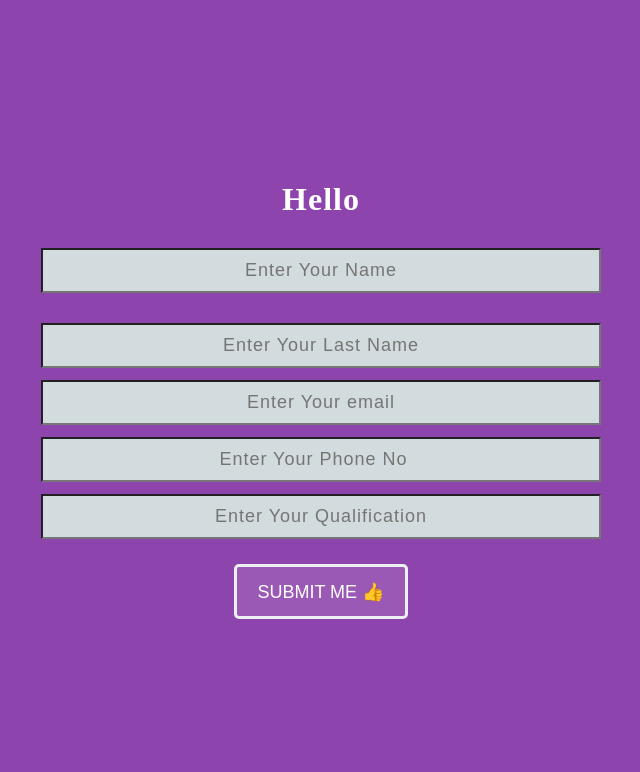
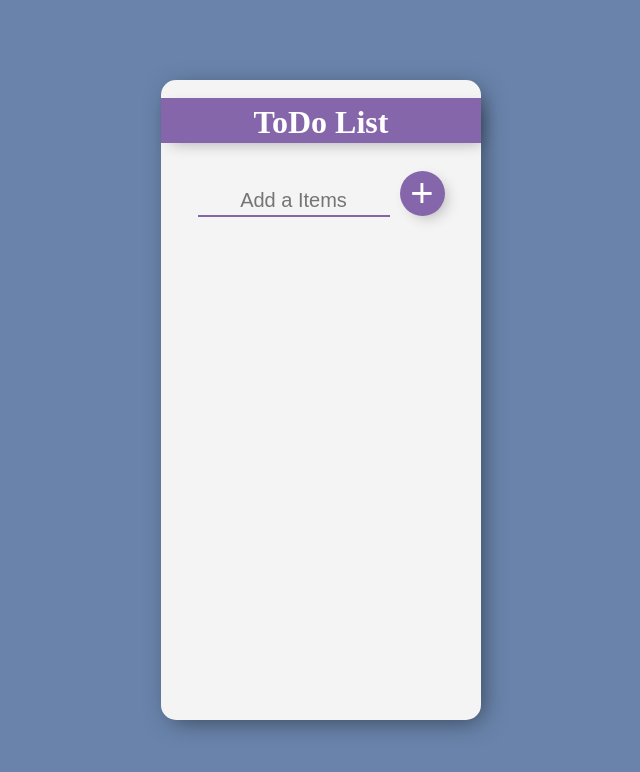
Before and after one commit to muktinathrajbanshi/ReactTutorial, a React (Create React App) app: page / in a window 1280 px wide. Shown: the top 772 px of the page, without its empty margins (319-959 px from the left). Built offline with nearby package versions, Linux system fonts and the light colour scheme; a web font is replaced by a local one.

Commit message:
Building a Todo List App Project in React JS from Scratch

```diff
--- a/public/index.html
+++ b/public/index.html
@@ -18,6 +18,13 @@
       href="https://fonts.googleapis.com/css2?family=Caveat:wght@400..700&family=Flamenco:wght@300;400&family=IBM+Plex+Sans:ital,wght@0,100..700;1,100..700&family=Josefin+Sans:ital,wght@0,100..700;1,100..700&family=Jost:ital,wght@0,100..900;1,100..900&family=Montserrat:ital,wght@0,100..900;1,100..900&family=Piazzolla:ital,opsz,wght@0,8..30,100..900;1,8..30,100..900&display=swap"
       rel="stylesheet"
     />
+    <link
+      rel="stylesheet"
+      href="https://cdnjs.cloudflare.com/ajax/libs/font-awesome/4.7.0/css/font-awesome.css"
+      integrity="sha512-5A8nwdMOWrSz20fDsjczgUidUBR8liPYU+WymTZP1lmY9G6Oc7HlZv156XqnsgNUzTyMefFTcsFH/tnJE/+xBg=="
+      crossorigin="anonymous"
+      referrerpolicy="no-referrer"
+    />
 
     <title>React App</title>
   </head>
--- a/src/App.jsx
+++ b/src/App.jsx
@@ -1,122 +1,59 @@
 import React, { useState } from "react";
+import ToDoLists from "./ToDoLists";
 
 const App = () => {
 
-    const [fullName, setFullName] = useState({
-        fname: "",
-        lname: "",
-        email: "",
-        phone: "",
-        qua : "",
-    });
+    const [inputList, setInputList] = useState("");
+    const [Items, SetItems] = useState([]);
 
-    const inputEvent = (event) => {
-        console.log(event.target.value);
-        console.log(event.target.name);
+    const itemEvent = (event) => {
+        setInputList(event.target.value);
+    };
 
-        // const value = event.target.value;
-        // const name = event.target.name;
+    const listOfItems = () => {
+        SetItems((oldItems) => {
+            return [...oldItems, inputList];
+        });
+        setInputList("");
+    };
 
-        const {name, value} = event.target;
+    const deleteItems = (id) => {
+        console.log("deleted");
 
-        setFullName((preValue) => {
-        console.log(preValue);
-
-        return {
-            ...preValue,
-            [name] : value,
-        }
-
-
-        // if(name === "fName") {
-        //    return {
-        //     fname: value,
-        //     lname: preValue.lname,
-        //     email: preValue.email,
-        //     phone: preValue.phone,
-
-        //    };
-        // } else if(name === "lName") {
-        //    return {
-        //     fname: preValue.fname,
-        //     lname: value,
-        //     email: preValue.email,
-        //     phone: preValue.phone,
-        //    };
-        // } else if(name === "email") {
-        //    return {
-        //     fname: preValue.fname,
-        //     lname: preValue.lname,
-        //     email: value,
-        //     phone: preValue.phone,
-        //      };
-        // }else if(name === "phone") {
-        //    return {
-        //     fname: preValue.fname,
-        //     lname: preValue.lname,
-        //     email: preValue.email,
-        //     phone: value,
-        //    };
-        // }
-        });
+        SetItems((oldItems) => {
+            return oldItems.filter((arrElem, index) => {
+                return index !== id;
+            })
+        })
 
     };
-
-    const onSubmits = (event) => {
-        event.preventDefault();
-        alert("form submitted");
-    }
-
 
     return (
         <>
             <div className="main_div">
-            <form onSubmit={onSubmits}>
-            <div>
-                <h1> Hello {fullName.fname} {fullName.lname} </h1>
-                <p> {fullName.email} </p>
-                <p> {fullName.phone} </p>
-                <p> {fullName.qua} </p>
-                <input
-                 type="text"
-                 placeholder="Enter Your Name"
-                 name="fname"
-                 onChange={inputEvent}
-                 value={fullName.fname}
-                  />
-                <br />
-                <input
-                 type="text"
-                 placeholder="Enter Your Last Name"
-                 name="lname"
-                 onChange={inputEvent}
-                 value={fullName.lname}
-                  />
-                  <input
-                 type="email"
-                 placeholder="Enter Your email"
-                 name="email"
-                 onChange={inputEvent}
-                 value={fullName.email}
-                 autoComplete="off"
-                  />
-                  <input
-                 type="number"
-                 placeholder="Enter Your Phone No"
-                 name="phone"
-                 onChange={inputEvent}
-                 value={fullName.phone}
-                  />
-                  <input
-                 type="text"
-                 placeholder="Enter Your Qualification"
-                 name="qua"
-                 onChange={inputEvent}
-                 value={fullName.qua}
-                  />
-                <button type="submit"> Submit Me 👍 </button>
-            </div>
-            </form>
+                <div className="center_div">
+                    <br />
+                    <h1> ToDo List </h1>
+                    <br />
+                    <input type="text" placeholder="Add a Items"
+                    value = {inputList}
+                    onChange={itemEvent} />
+                    <button onClick={listOfItems}> + </button>
+
+                    <ol>
+                        {/* <li> {inputList} </li> */}
+
+                        {Items.map((itemvalue, index) => {
+                          return <ToDoLists
+                          key={index}
+                          id={index}
+                          text={itemvalue}
+                          onSelect = {deleteItems}
+                          />;
+                        })}
+
+                    </ol>
+                </div>
             </div>
         </>
     );
--- /dev/null
+++ b/src/ToDoLists.jsx
@@ -0,0 +1,21 @@
+import React from "react";
+
+
+const ToDoLists = (props) => {
+
+
+    return (
+        <>
+        <div className="todo_style">
+        <i className="fa fa-times" aria-hidden="true"
+         onClick={() => {
+            props.onSelect(props.id);
+         }}
+         />
+        <li> {props.text} </li>
+        </div>
+        </>
+      );
+};
+
+export default ToDoLists;
--- a/src/index.css
+++ b/src/index.css
@@ -5,54 +5,121 @@
   background-color: #d2dbdd;
 }
 
-div {
+.main_div {
   width: 100%;
   height: 100vh;
-  background: #8e44ad;
+  background: #6983aa;
   display: flex;
-  flex-direction: column;
+  flex-direction: row;
   justify-content: center;
   align-items: center;
+  text-align: center;
+}
+
+.center_div {
+  width: 25%;
+  height: 80vh;
+  background-color: #f4f4f4;
+  box-shadow: 5px 5px 25px -5px rgba(0, 0, 0, 0.5);
+  border-radius: 15px;
+  -webkit-border-radius: 15px;
+  -moz-border-radius: 15px;
+  -ms-border-radius: 15px;
+  -o-border-radius: 15px;
 }
 
 h1 {
-  color: #fff;
-  background-color: transparent;
-  font-weight: bold;
-  letter-spacing: 1px;
-  margin-bottom: 18px;
-}
-
-p {
-  background-color: transparent;
+  color: white;
+  background: transparent;
+  background-color: #8566aa;
+  padding: 6px 0 2px 0;
+  margin-bottom: 10px;
+  box-shadow: 5px 5px 15px -5px rgba(0, 0, 0, 0.3);
 }
 
 input {
-  width: 560px;
-  height: 45px;
-  margin-top: 12px;
-  font-size: 18px;
-  letter-spacing: 1px;
   text-align: center;
+  height: 30px;
+  top: 10px;
+  border: none;
+  background: transparent;
+  font-size: 20px;
+  font-weight: 500;
+  width: 60%;
+  border-bottom: 2px solid #8566aa;
+  outline: none;
 }
 
 button {
-  padding: 0 20px;
-  line-height: 24px;
-  background: #9b59b6;
-  color: white;
-  height: 55px;
-  border: 3px solid #ecf0f1;
+  height: 45px;
+  width: 45px;
+  border-radius: 50%;
+  -webkit-border-radius: 50%;
+  -moz-border-radius: 50%;
+  -ms-border-radius: 50%;
+  -o-border-radius: 50%;
+  border-color: transparent;
+  background-color: #8566aa;
+  color: #fff;
+  font-size: 40px;
+  border: none;
   outline: none;
-  border-radius: 5px;
-  -webkit-border-radius: 5px;
-  -moz-border-radius: 5px;
-  -ms-border-radius: 5px;
-  -o-border-radius: 5px;
-  font-size: 18px;
-  text-transform: uppercase;
-  cursor: pointer;
-  margin-top: 25px;
+  margin-left: 10px;
+  box-shadow: 5px 5px 15px -5px rgba(0, 0, 0, 0.3);
+}
+
+button:hover {
+  background-color: #20bf6b;
+}
+
+ol {
+  margin-top: 30px;
+}
+
+ol li {
+  padding-left: 0px;
+  text-align: left;
+  font-size: 20px;
+  font-weight: 500;
+  min-height: 40px;
+  display: flex;
+  align-items: center;
+  color: #8566aa;
+  text-transform: capitalize;
+}
+
+.todo_style {
+  display: flex;
+  flex-direction: row;
+  justify-content: left;
+  align-items: center;
+  color: #8566aa;
+  background-color: #f4f4f4;
+  padding-left: 15px;
+}
+
+.todo_style .fa-times {
+  width: 30px;
+  height: 30px;
+  border-radius: 50%;
+  -webkit-border-radius: 50%;
+  -moz-border-radius: 50%;
+  -ms-border-radius: 50%;
+  -o-border-radius: 50%;
+  display: flex;
+  justify-content: center;
+  align-items: center;
+  font-size: 20px;
+  color: #fff;
+  background-color: #8566aa;
+}
+.todo_style .fa-times:hover {
+  background-color: crimson;
+}
+
+.todo_style li {
+  background-color: #f4f4f4;
+  padding-left: 20px;
 }
 
 .heading_style {
@@ -159,24 +226,22 @@
   text-transform: capitalize;
 }
 
-/* button {
-  padding: 5px 8px;
-  font-family: "Raleway", sans-serif;
-  text-transform: uppercase;
-  font-size: 13px;
-  letter-spacing: 2px;
-  font-weight: 500;
-  color: #868686;
-  background-color: #fff;
-  outline: none;
-  border: 1px solid black;
-  cursor: pointer;
-} */
+@media (max-width: 768px) {
+  .center_div {
+    width: 55%;
+  }
 
-@media (max-width: 768px) {
-  .card {
-    float: none;
-    margin: 5%;
-    width: 90%;
+  .todo_style li {
+    margin: 0 15px 0 15px;
+    display: flex;
+    justify-content: center;
+    align-items: center;
+  }
+  button {
+    margin-left: 5px;
+    min-height: 40px;
+    width: 40px;
+    color: #fff;
+    font-size: 30px;
   }
 }
```
